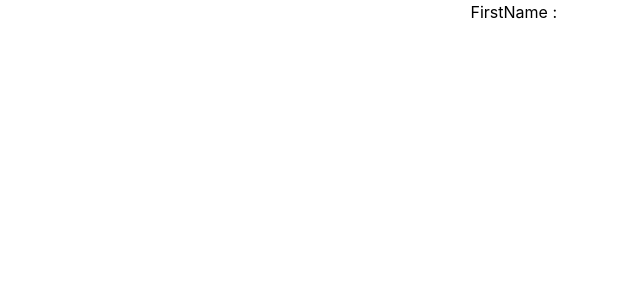
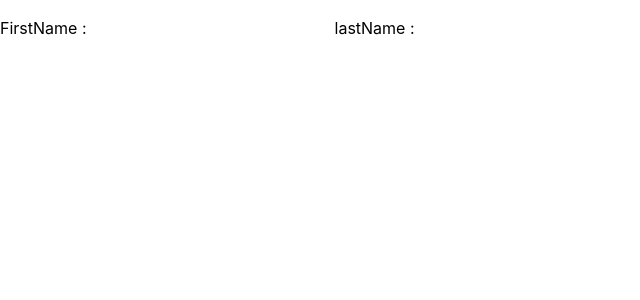
Before and after one commit to jagadhis/react-formik, a React (Create React App) app: page / in a window 1280 px wide. Shown: the top 300 px of the page, without its empty margins (0-640 px from the left). Built offline with nearby package versions, Linux system fonts and the light colour scheme.

Commit message:
Added Styles

```diff
--- a/src/Signup.js
+++ b/src/Signup.js
@@ -16,6 +16,7 @@ function Signup() {
 
   return (
     <form onSubmit={formik.handleSubmit}>
+    <div className='mt-4 flex flex-row'>
      <label htmlFor='firstName'>FirstName : </label>
      <input
      id="firstName"
@@ -24,6 +25,15 @@ function Signup() {
      onChange={formik.handleChange}
      value={formik.values.firstName}
      />
+      <label htmlFor='lastName'>lastName : </label>
+     <input
+     id="lastName"
+     name="lastName"
+     type="text"
+     onChange={formik.handleChange}
+     value={formik.values.lastName}
+     />
+     </div>
     </form>
 
   )
```
